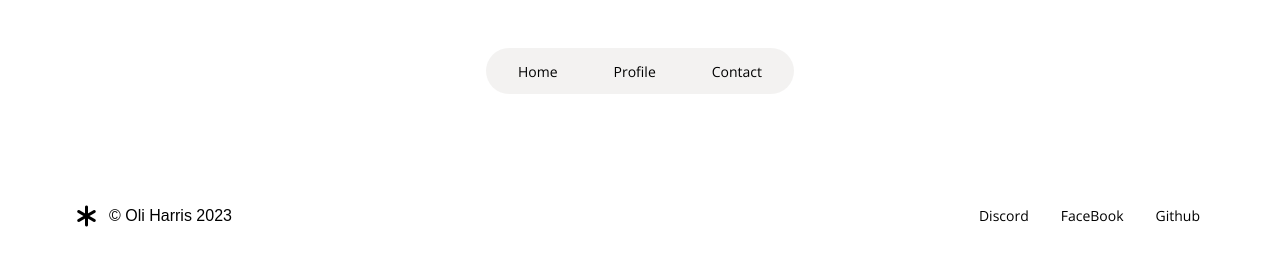
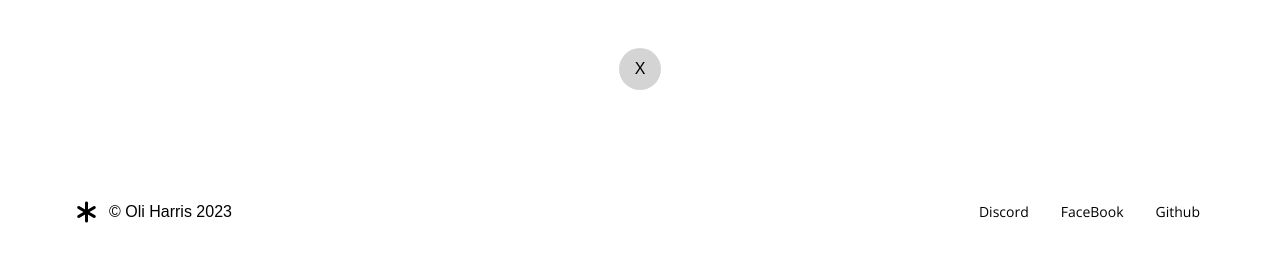
Before and after one commit to Irenity0/OH-studio, a plain HTML site: page pages/given.html in a window 1280 px wide. Drawn offline with nearby package versions, Linux system fonts and the light colour scheme.

Commit message:
modified navbar of extra pages

```diff
--- a/pages/given.html
+++ b/pages/given.html
@@ -13,11 +13,7 @@
         <!-- navbar section starts here -->
         <nav>
             <div class="nav_container container d-f">
-                <ul class="nav-list d-f">
-                    <a href="../index.html">Home</a>
-                    <a href="profile.html">Profile</a>
-                    <a href="contact.html">Contact</a>
-                </ul>
+                <a href="../index.html" class="home-page">X</a>
             </div>
         </nav>
         <!-- navbar section ends here -->
--- a/stylesheets/page-style.css
+++ b/stylesheets/page-style.css
@@ -0,0 +1,8 @@
+.home-page {
+    font-family: sans-serif;
+    font-size: 1rem;
+    color: var(--secondary-color);
+    padding: 0.75rem 1rem;
+    border-radius: 100px;
+    background-color: var(--eggshell);
+}
--- a/stylesheets/style.css
+++ b/stylesheets/style.css
@@ -204,8 +204,6 @@ a:focus {
     background-position: center;
 }
 
-/* Additional card styles omitted for brevity */
-
 .card::before {
     content: "";
     position: absolute;
```
